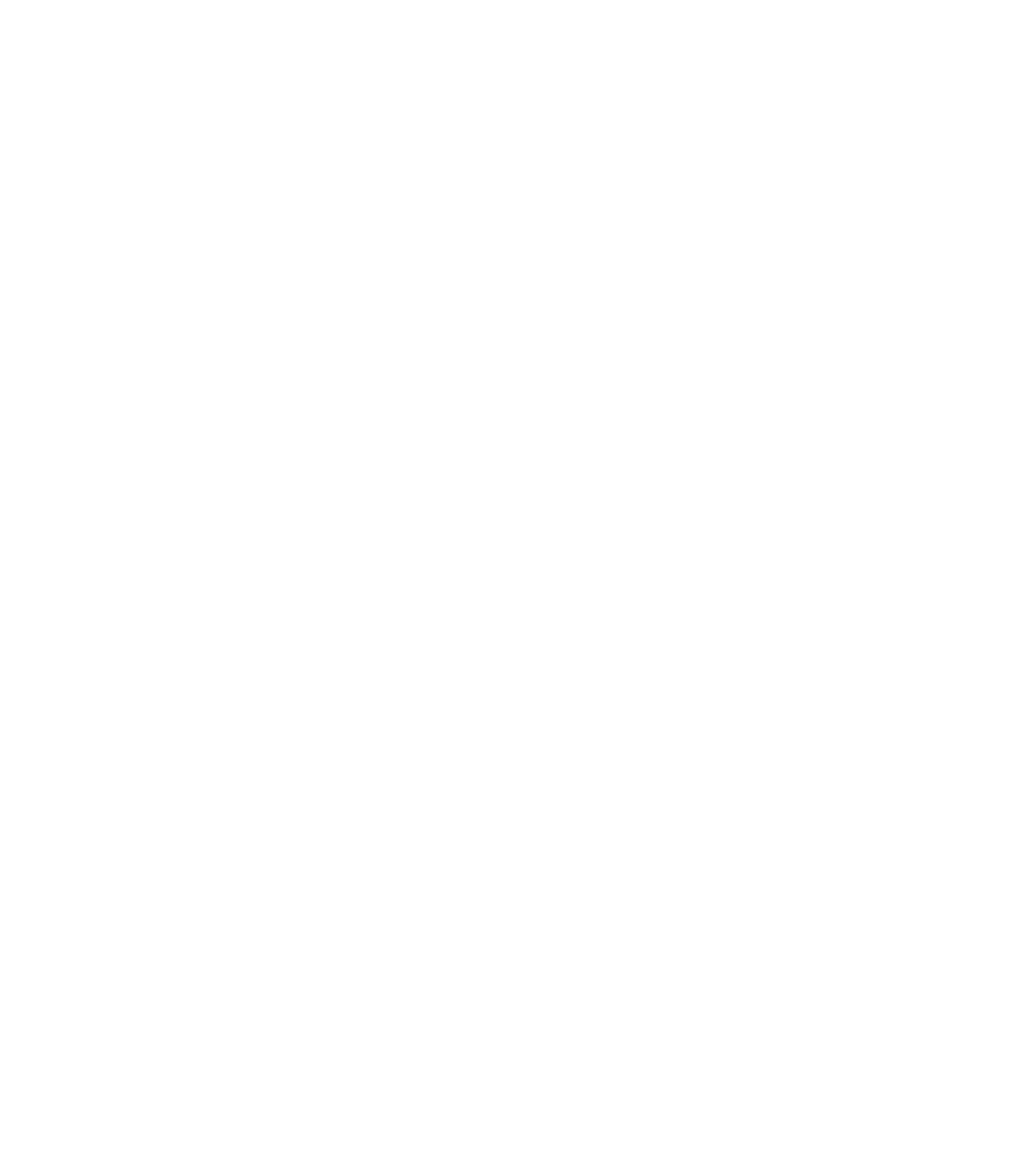
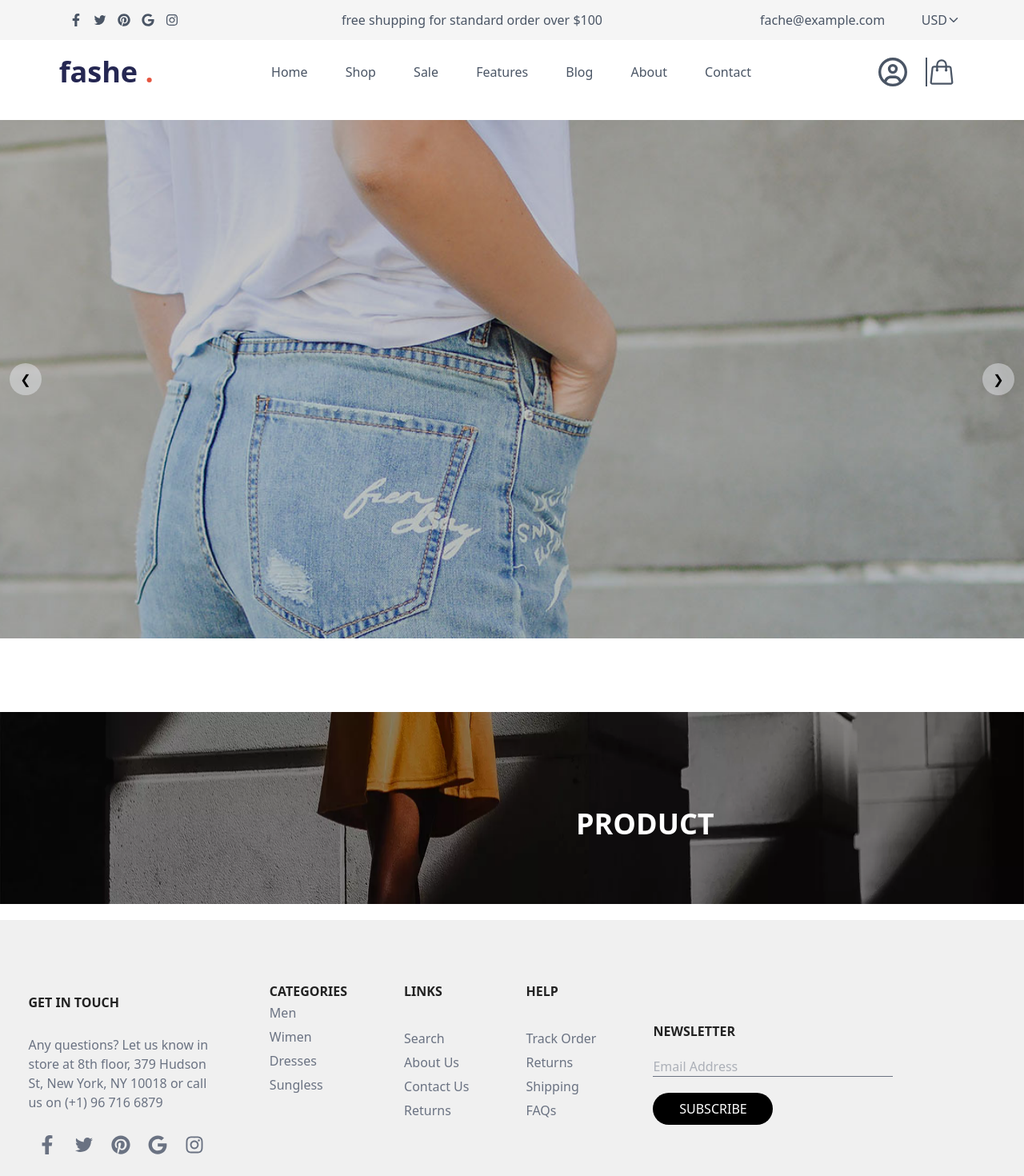
Before and after one commit to Aymen-chakir/aymen-chakir-project-react, a React (Vite) app: page /futur in a window 1280 px wide. Before the commit this address had no page. Shown: the top 1470 px of the page at 80% size. Before the commit the page ends 800 px from the top, so only its background shows below. Built offline with nearby package versions, Linux system fonts and the light colour scheme.

Commit message:
features finish

```diff
--- a/src/App.jsx
+++ b/src/App.jsx
@@ -2,6 +2,9 @@ import {Routes,Route} from "react-router"
 import Home from "./pages/home"
 import Shop from "./pages/shop"
 import Contact from "./pages/contact"
+import Sale from "./pages/sale"
+import Futur from "./pages/features"
+import Bllog from "./pages/blog"
 function App() {
 
   return (
@@ -10,6 +13,9 @@ function App() {
       <Route path="/" element={<Home/>} />
        <Route path="/shop" element={<Shop/>} />
        <Route path="/contact" element={<Contact/>} />
+       <Route path='/sale' element={<Sale/>}/>
+       <Route path='/futur'element={<Futur/>} />
+       <Route path="/blog" element={<Bllog/>}/>
      </Routes>
     </>
   )
--- a/src/component/Blog.jsx
+++ b/src/component/Blog.jsx
@@ -1,12 +1,12 @@
 import allimg from "../constant/images"
 import { motion } from "framer-motion";
-function Blog() {
+function Blog({className = ''}) {
     return (
         <div className="w-[99vw] h-[80vh]  flex flex-col justify-around items-center ">
             <div className=" text-4xl">OUR BLOG</div>
 
-            <div className="w-[80%] h-[80%] flex ">
-                <div className="flex  gap-10  ">
+            <div className="w-[80%] h-[80%]  flex ">
+                <div className={`flex  gap-10 ${className} `} >
                     <div className="w-[35%] text-gray-500 ">
                         <div className="overflow-hidden">
                             <motion.img
--- a/src/component/Navbar.jsx
+++ b/src/component/Navbar.jsx
@@ -10,7 +10,7 @@ function Nav(params) {
                 <Link to={'/'}>Home</Link>
                 <Link to={"/shop"}>Shop</Link>
                 <Link to={'/sale'}>Sale</Link>
-                <Link to={'/features'}>Features</Link>
+                <Link to={'/Futur'}>Features</Link>
                 <Link to={'/blog'}>Blog</Link>
                 <Link to={'/about'}>About</Link>
                 <Link to={"/contact"}>Contact</Link>
--- /dev/null
+++ b/src/pages/blog.jsx
@@ -0,0 +1,18 @@
+import MiniNav from "../component/mininav"
+import Nav from "../component/Navbar"
+import Footer from "../component/footer"
+import Blog from "../component/Blog"
+
+function Bllog() {
+    return (
+        <div className="">
+            <MiniNav />
+            <Nav />
+            <div>
+                <Blog />
+            </div>
+            <Footer />
+        </div>
+    )
+}
+export default Bllog
--- /dev/null
+++ b/src/pages/features.jsx
@@ -0,0 +1,19 @@
+import MiniNav from "../component/mininav"
+import Nav from "../component/Navbar"
+import Footer from "../component/footer"
+import Minisection from "../component/minisec"
+import Caroussel from "../component/caroussel"
+function Futur(params) {
+    return (
+        <div className="w-full h-full flex flex-col gap-5">
+            <div>
+                <MiniNav />
+                <Nav />
+            </div>
+            <Caroussel/>
+            <Minisection />
+            <Footer />
+        </div>
+    )
+}
+export default Futur
--- /dev/null
+++ b/src/pages/sale.jsx
@@ -0,0 +1,18 @@
+import MiniNav from "../component/mininav"
+import Nav from "../component/Navbar"
+import Footer from "../component/footer"
+import Minisection from "../component/minisec"
+
+function Sale(params) {
+    return (
+        <div className="w-full h-full flex flex-col gap-5">
+            <div>
+                <MiniNav />
+                <Nav />
+            </div>
+            <Minisection />
+            <Footer />
+        </div>
+    )
+}
+export default Sale
```
